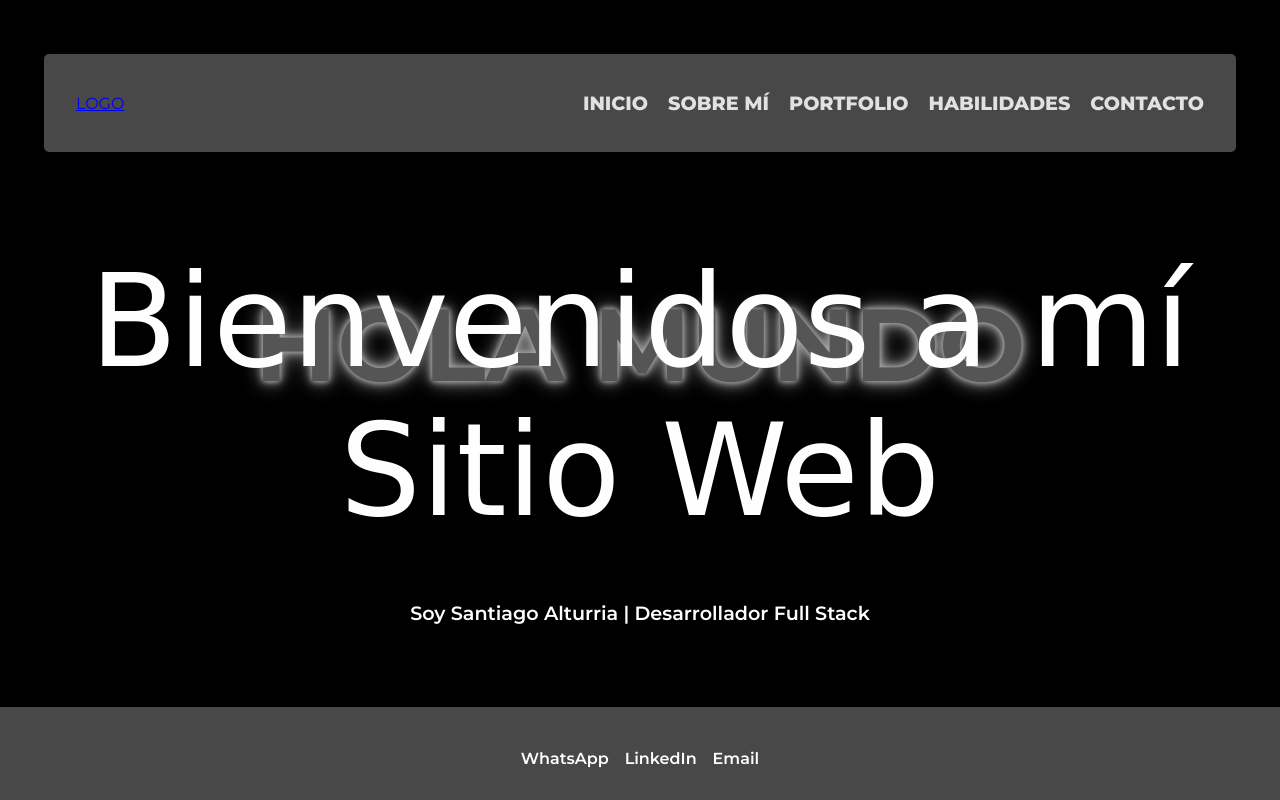
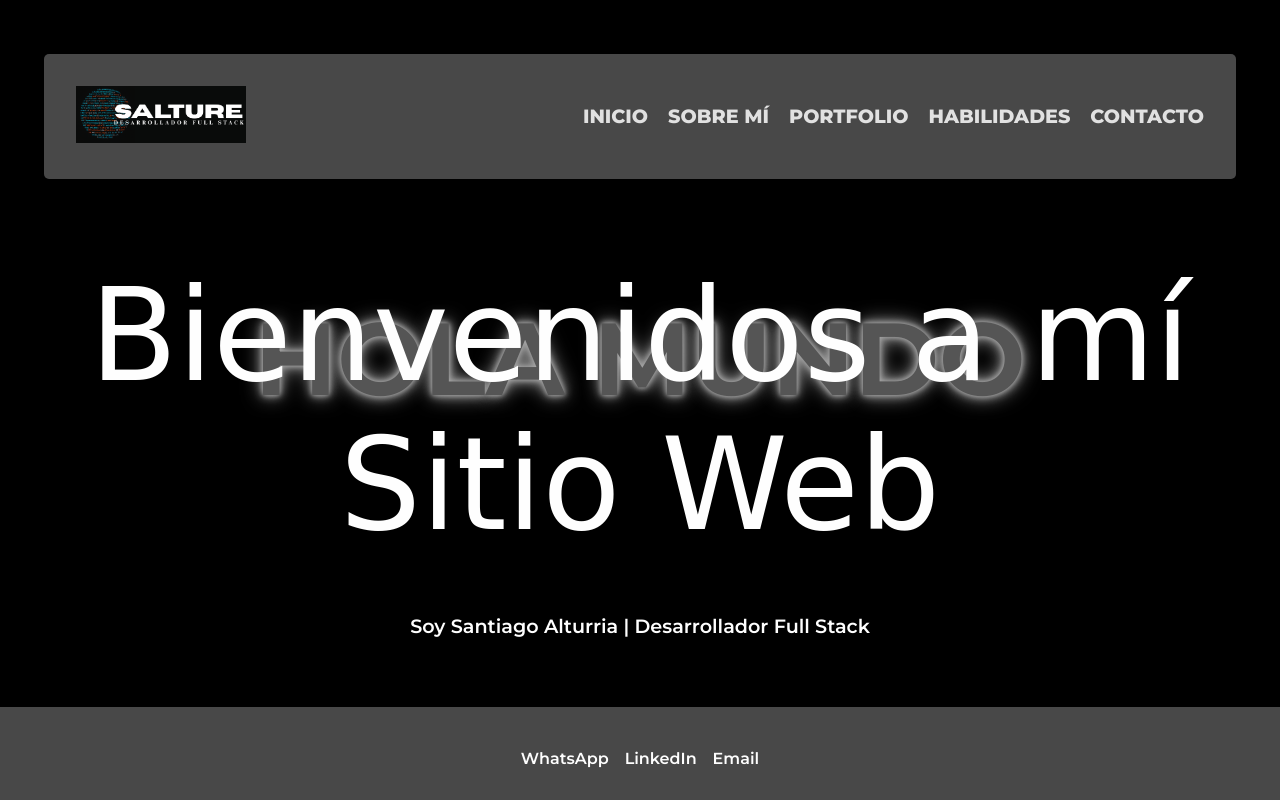
Before and after one commit to SantiAlturria/salture-proyect-home, a website: page index.html in a window 1280 px wide. Drawn offline with Linux system fonts and the light colour scheme; a web font is replaced by a local one.

Commit message:
Agrego logo

```diff
--- a/index.html
+++ b/index.html
@@ -17,7 +17,9 @@
       <nav class="navbar">
         <input type="checkbox" id="menu-toggle" class="menu-toggle" />
         <label for="menu-toggle" class="hamburger">☰</label>
-        <a href="./index.html" class="LOGO">LOGO</a>
+        <a href="./index.html" class="logo">
+        <img src="assets/imagenes/logo.png" alt="Logo Salture" width="170" />
+        </a>
         <ul class="nav-links">
           <li><a href="./index.html">INICIO</a></li>
           <li><a href="./pages/sobre-mi.html">SOBRE MÍ</a></li>
```
Also changed, not shown: assets/imagenes/logo-pages.png (added), assets/imagenes/logo.png (added).
